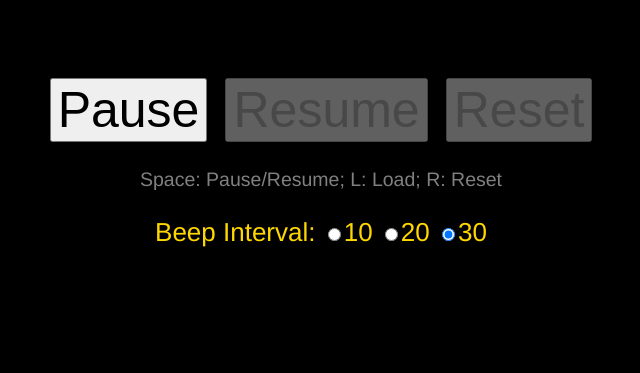
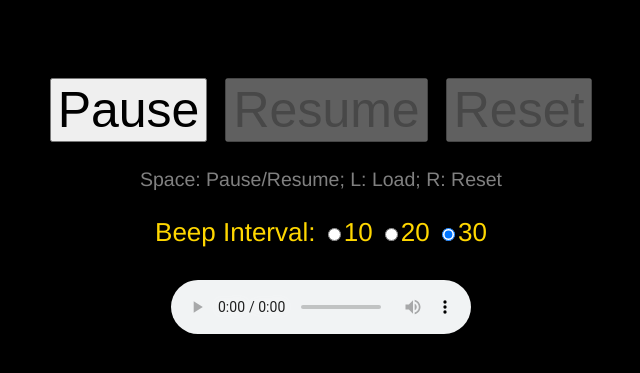
Before and after one commit to jwlin/timer, a plain HTML site: page timer_b.html in a window 1280 px wide. Shown: the part 357-730 px from the top of the page, without its empty margins (319-959 px from the left). Drawn offline with Linux system fonts and the light colour scheme.

Commit message:
Update timer_b.html

```diff
--- a/timer_b.html
+++ b/timer_b.html
@@ -18,7 +18,7 @@
 		<input type="radio" name="beep" value="20" onchange="setBeep()">20
 		<input type="radio" name="beep" value="30" onchange="setBeep()" checked="checked">30
 	  </p>
-	  <audio id="sound">
+	  <audio id="sound" controls>
 		<source src="bing.mp3" type="audio/mpeg">
 		Your browser does not support the audio element.
 	  </audio>
```
